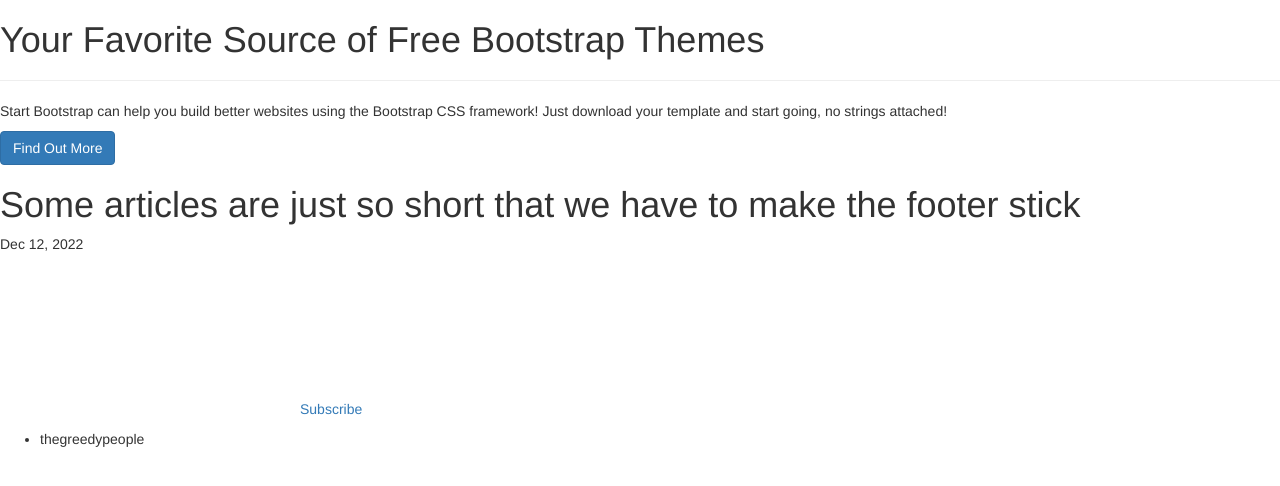
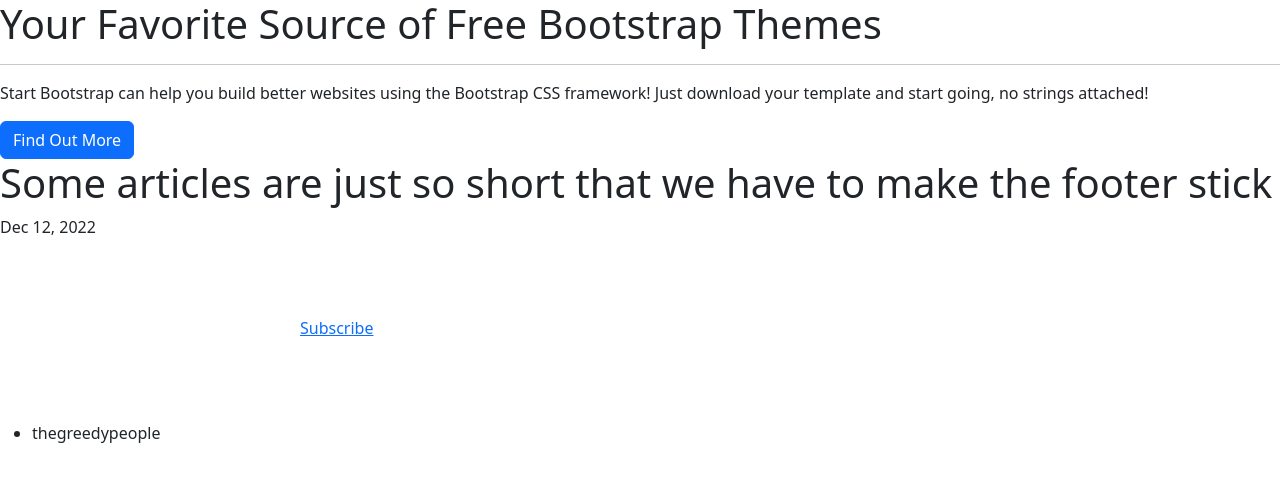
Before and after one commit to imagemapper/imagemapper.github.io, a Jekyll site: the page built from _posts/2022-12-12-sampler.md, in a window 1280 px wide. Shown: the top 486 px of the page. Built offline with Jekyll 4.4.1, drawn with Linux system fonts in a browser that asks for light colours; nearby versions of some CDN libraries; library files that are not in the unit come from our copies.

Commit message:
Update head.html

```diff
--- a/_includes/head.html
+++ b/_includes/head.html
@@ -8,13 +8,17 @@
 
     <title>Creative - Start Bootstrap Theme</title>
 
-    <!-- Bootstrap Core CSS -->
+    <!-- Latest compiled and minified CSS -->
+    <link href="https://cdn.jsdelivr.net/npm/bootstrap@5.2.3/dist/css/bootstrap.min.css" rel="stylesheet">
+
+    <!-- Bootstrap Core CSS
     <link rel="stylesheet" href="ares/css/bootstrap.min.css" type="text/css">
-
-    <!-- Custom Fonts -->
+    -->
+    <!-- Custom Fonts
     <link href='https://fonts.googleapis.com/css?family=Open+Sans:300italic,400italic,600italic,700italic,800italic,400,300,600,700,800' rel='stylesheet' type='text/css'>
     <link href='https://fonts.googleapis.com/css?family=Merriweather:400,300,300italic,400italic,700,700italic,900,900italic' rel='stylesheet' type='text/css'>
     <link rel="stylesheet" href="ares/font-awesome/css/font-awesome.min.css" type="text/css">
+    -->
 
     <!-- Plugin CSS -->
     <link rel="stylesheet" href="ares/css/animate.min.css" type="text/css">
```
Also changed, not shown: other parts of _includes/head.html (+3 -6 lines).
